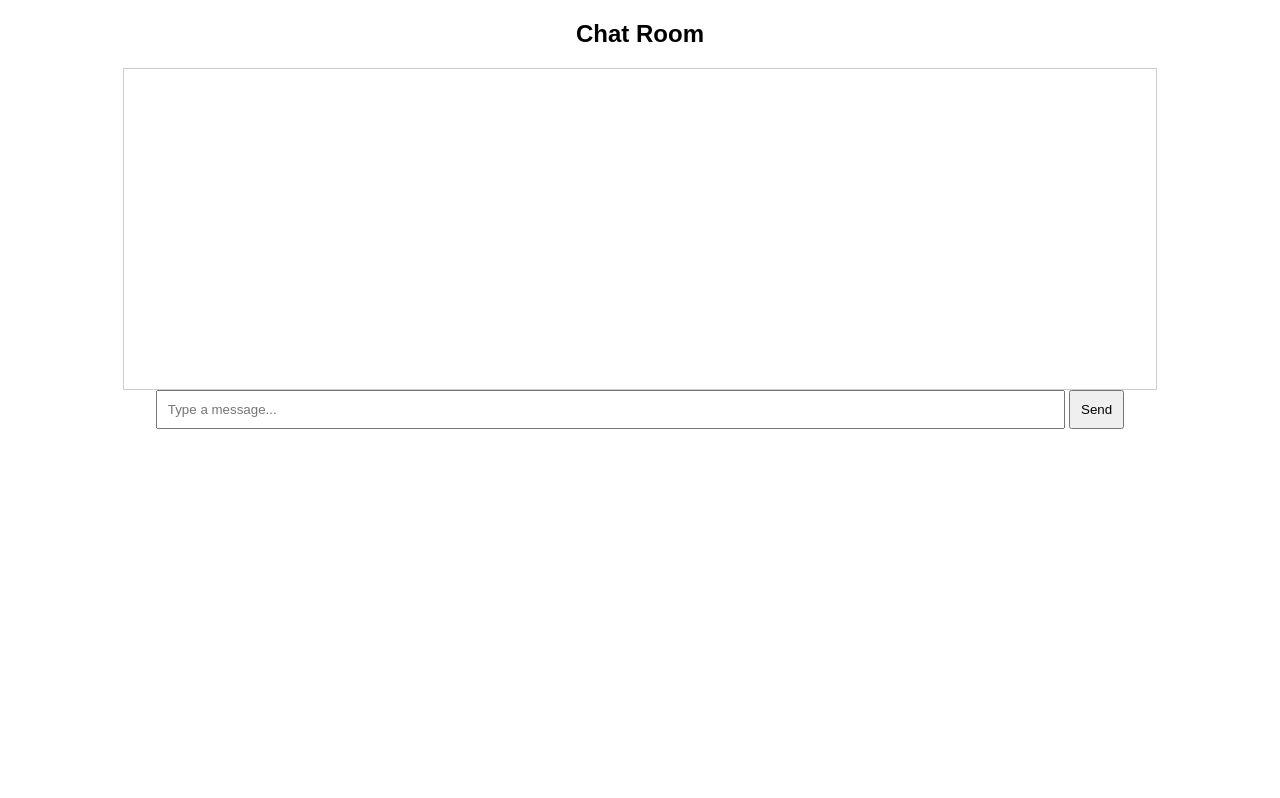
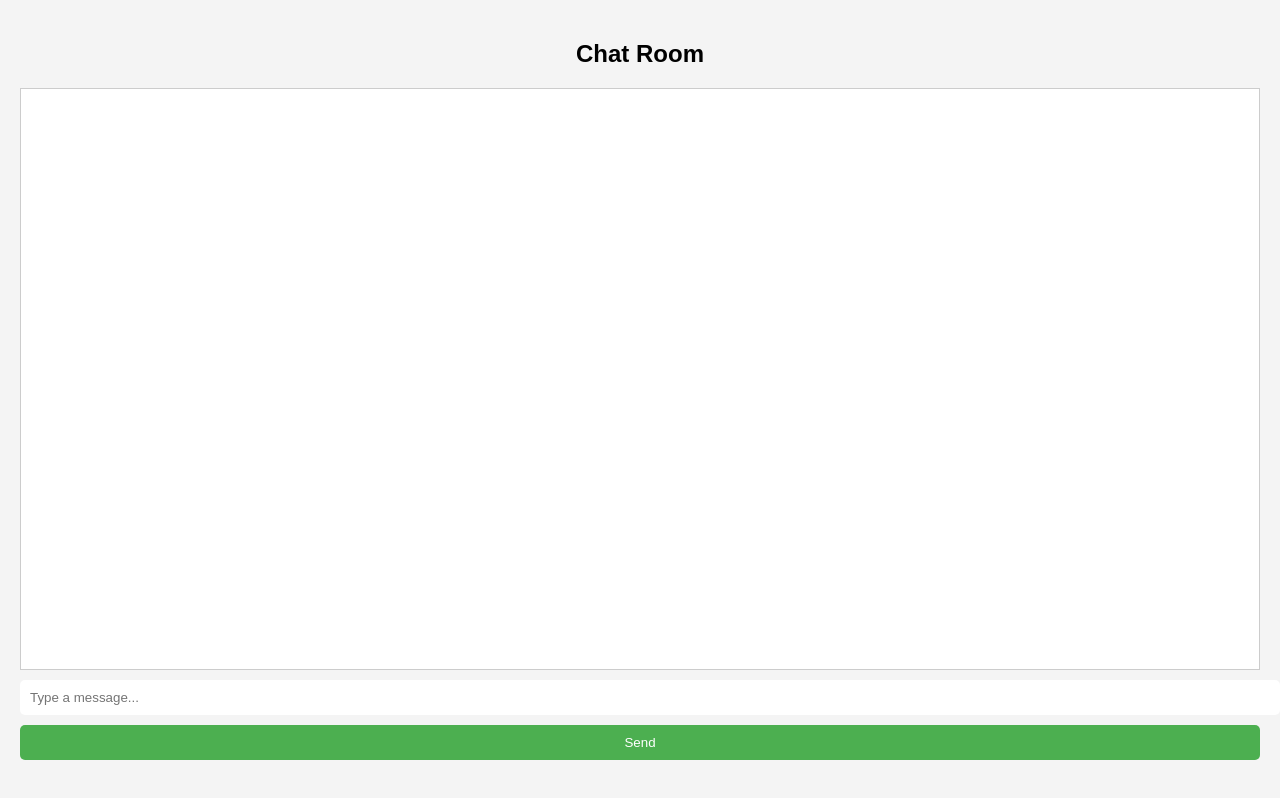
Before and after one commit to ShadowStriker2802/Chat-Online, a website: page index.html in a window 1280 px wide. Drawn offline with Linux system fonts and the light colour scheme.

Commit message:
Update index.html

```diff
--- a/index.html
+++ b/index.html
@@ -1,30 +1,8 @@
 <!DOCTYPE html>
 <html lang="en">
 <head>
-    <meta charset="UTF-8">
-    <meta name="viewport" content="width=device-width, initial-scale=1.0">
-    <title>Chat App</title>
-    <style>
-        body {
-            font-family: Arial, sans-serif;
-            text-align: center;
-        }
-        #chat-box {
-            width: 80%;
-            height: 300px;
-            overflow-y: scroll;
-            border: 1px solid #ccc;
-            padding: 10px;
-            margin: auto;
-        }
-        #message-input {
-            width: 70%;
-            padding: 10px;
-        }
-        #send-btn {
-            padding: 10px;
-        }
-    </style>
+<link rel="stylesheet" href="style.css">
+
 </head>
 <body>
     <h2>Chat Room</h2>
```
